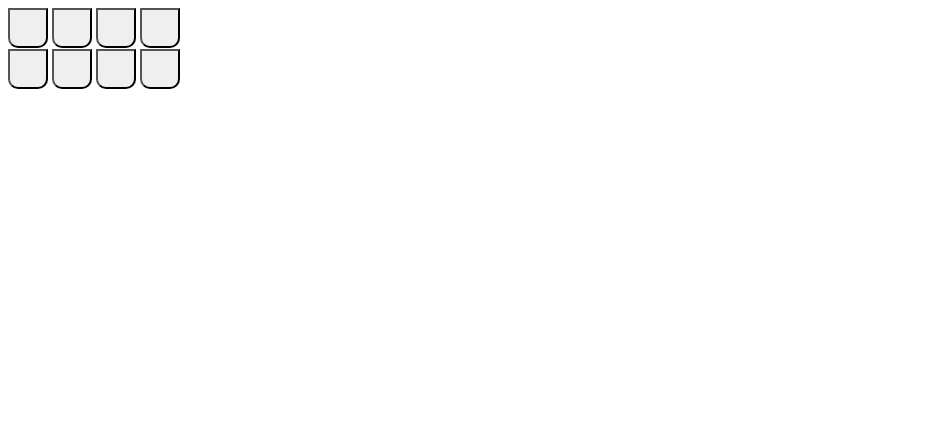
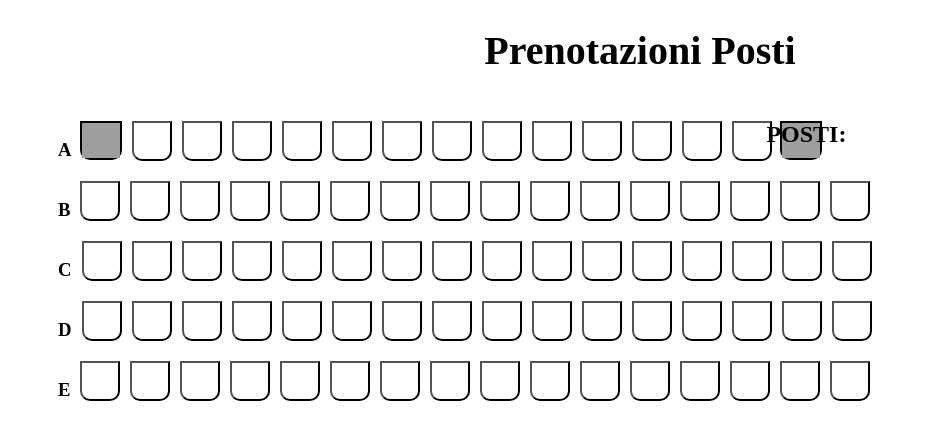
Before and after one commit to Giorgio0004/The-Rossi-Cinema, a PHP site: page /ProgettoGruppoTre/Posti.html in a window 1280 px wide. Shown: the top 440 px of the page, without its empty margins (0-927 px from the left). Run offline with PHP 8.4, Linux system fonts and the light colour scheme; tables that the repository leaves empty or names only in its code hold one stand-in row (values such as "Sample post"); some libraries are stand-ins or nearby versions; grey boxes are pictures that could not be loaded.

Commit message:
Aggiunto scelta posti

```diff
--- a/Project/Posti/Posti.html
+++ b/Project/Posti/Posti.html
@@ -10,15 +10,128 @@
     <script src="https://ajax.googleapis.com/ajax/libs/jquery/2.1.1/jquery.min.js"></script>
 </head>
 <body onload="CaricaPosti()">
+    <div class="Titolo">
+        <h1>Prenotazioni Posti</h1>
+    </div>
+
+    <div class="Prenotazione">
+
+        <div class="div-posti">
+            <label></label>
+            <!--<img src="..//../assets/schermo.jpg">-->
+
+            <div class="colonna">
+
+                <div class="colonna-posti">
+                    <h3>A</h3>
+                    <div class="div-posto">
+                        <img src="../../assets/disabile.png">
+                    </div>
                     <button onclick="PrenotaPosto(this)" value="A-1" id="A-1" class="posto"></button>
                     <button onclick="PrenotaPosto(this)" value="A-2" id="A-2" class="posto"></button>
                     <button onclick="PrenotaPosto(this)" value="A-3" id="A-3" class="posto"></button>
                     <button onclick="PrenotaPosto(this)" value="A-4" id="A-4" class="posto"></button>
+                    <button onclick="PrenotaPosto(this)" value="A-5" id="A-5" class="posto"></button>
+                    <button onclick="PrenotaPosto(this)" value="A-6" id="A-6" class="posto"></button>
+                    <button onclick="PrenotaPosto(this)" value="A-7" id="A-7" class="posto"></button>
+                    <button onclick="PrenotaPosto(this)" value="A-8" id="A-8" class="posto"></button>
+                    <button onclick="PrenotaPosto(this)" value="A-9" id="A-9" class="posto"></button>
+                    <button onclick="PrenotaPosto(this)" value="A-10" id="A-10" class="posto"></button>
+                    <button onclick="PrenotaPosto(this)" value="A-11" id="A-11" class="posto"></button>
+                    <button onclick="PrenotaPosto(this)" value="A-12" id="A-12" class="posto"></button>
+                    <button onclick="PrenotaPosto(this)" value="A-13" id="A-13" class="posto"></button>
+                    <div class="div-posto">
+                        <img src="../../assets/disabile.png">
+                    </div>
+                </div>
 
-    <br>
+                <div class="colonna-posti">
+                    <h3>B</h3>
                     <button onclick="PrenotaPosto(this)" value="B-1" id="B-1" class="posto"></button>
                     <button onclick="PrenotaPosto(this)" value="B-2" id="B-2" class="posto"></button>
                     <button onclick="PrenotaPosto(this)" value="B-3" id="B-3" class="posto"></button>
                     <button onclick="PrenotaPosto(this)" value="B-4" id="B-4" class="posto"></button>
+                    <button onclick="PrenotaPosto(this)" value="B-5" id="B-5" class="posto"></button>
+                    <button onclick="PrenotaPosto(this)" value="B-6" id="B-6" class="posto"></button>
+                    <button onclick="PrenotaPosto(this)" value="B-7" id="B-7" class="posto"></button>
+                    <button onclick="PrenotaPosto(this)" value="B-8" id="B-8" class="posto"></button>
+                    <button onclick="PrenotaPosto(this)" value="B-9" id="B-9" class="posto"></button>
+                    <button onclick="PrenotaPosto(this)" value="B-10" id="B-10" class="posto"></button>
+                    <button onclick="PrenotaPosto(this)" value="B-11" id="B-11" class="posto"></button>
+                    <button onclick="PrenotaPosto(this)" value="B-12" id="B-12" class="posto"></button>
+                    <button onclick="PrenotaPosto(this)" value="B-13" id="B-13" class="posto"></button>
+                    <button onclick="PrenotaPosto(this)" value="B-14" id="B-14" class="posto"></button>
+                    <button onclick="PrenotaPosto(this)" value="B-15" id="B-15" class="posto"></button>
+                    <button onclick="PrenotaPosto(this)" value="B-16" id="B-16" class="posto"></button>
+                </div>
+
+                <div class="colonna-posti">
+                    <h3>C</h3>
+                    <button onclick="PrenotaPosto(this)" value="C-1" id="C-1" class="posto"></button>
+                    <button onclick="PrenotaPosto(this)" value="C-2" id="C-2" class="posto"></button>
+                    <button onclick="PrenotaPosto(this)" value="C-3" id="C-3" class="posto"></button>
+                    <button onclick="PrenotaPosto(this)" value="C-4" id="C-4" class="posto"></button>
+                    <button onclick="PrenotaPosto(this)" value="C-5" id="C-5" class="posto"></button>
+                    <button onclick="PrenotaPosto(this)" value="C-6" id="C-6" class="posto"></button>
+                    <button onclick="PrenotaPosto(this)" value="C-7" id="C-7" class="posto"></button>
+                    <button onclick="PrenotaPosto(this)" value="C-8" id="C-8" class="posto"></button>
+                    <button onclick="PrenotaPosto(this)" value="C-9" id="C-9" class="posto"></button>
+                    <button onclick="PrenotaPosto(this)" value="C-10" id="C-10" class="posto"></button>
+                    <button onclick="PrenotaPosto(this)" value="C-11" id="C-11" class="posto"></button>
+                    <button onclick="PrenotaPosto(this)" value="C-12" id="C-12" class="posto"></button>
+                    <button onclick="PrenotaPosto(this)" value="C-13" id="C-13" class="posto"></button>
+                    <button onclick="PrenotaPosto(this)" value="C-14" id="C-14" class="posto"></button>
+                    <button onclick="PrenotaPosto(this)" value="C-15" id="C-15" class="posto"></button>
+                    <button onclick="PrenotaPosto(this)" value="C-16" id="C-16" class="posto"></button>
+                </div>
+
+                <div class="colonna-posti">
+                    <h3>D</h3>
+                    <button onclick="PrenotaPosto(this)" value="D-1" id="D-1" class="posto"></button>
+                    <button onclick="PrenotaPosto(this)" value="D-2" id="D-2" class="posto"></button>
+                    <button onclick="PrenotaPosto(this)" value="D-3" id="D-3" class="posto"></button>
+                    <button onclick="PrenotaPosto(this)" value="D-4" id="D-4" class="posto"></button>
+                    <button onclick="PrenotaPosto(this)" value="D-5" id="D-5" class="posto"></button>
+                    <button onclick="PrenotaPosto(this)" value="D-6" id="D-6" class="posto"></button>
+                    <button onclick="PrenotaPosto(this)" value="D-7" id="D-7" class="posto"></button>
+                    <button onclick="PrenotaPosto(this)" value="D-8" id="D-8" class="posto"></button>
+                    <button onclick="PrenotaPosto(this)" value="D-9" id="D-9" class="posto"></button>
+                    <button onclick="PrenotaPosto(this)" value="D-10" id="D-10" class="posto"></button>
+                    <button onclick="PrenotaPosto(this)" value="D-11" id="D-11" class="posto"></button>
+                    <button onclick="PrenotaPosto(this)" value="D-12" id="D-12" class="posto"></button>
+                    <button onclick="PrenotaPosto(this)" value="D-13" id="D-13" class="posto"></button>
+                    <button onclick="PrenotaPosto(this)" value="D-14" id="D-14" class="posto"></button>
+                    <button onclick="PrenotaPosto(this)" value="D-15" id="D-15" class="posto"></button>
+                    <button onclick="PrenotaPosto(this)" value="D-16" id="D-16" class="posto"></button>
+                </div>
+
+                <div class="colonna-posti">
+                    <h3>E</h3>
+                    <button onclick="PrenotaPosto(this)" value="E-1" id="E-1" class="posto"></button>
+                    <button onclick="PrenotaPosto(this)" value="E-2" id="E-2" class="posto"></button>
+                    <button onclick="PrenotaPosto(this)" value="E-3" id="E-3" class="posto"></button>
+                    <button onclick="PrenotaPosto(this)" value="E-4" id="E-4" class="posto"></button>
+                    <button onclick="PrenotaPosto(this)" value="E-5" id="E-5" class="posto"></button>
+                    <button onclick="PrenotaPosto(this)" value="E-6" id="E-6" class="posto"></button>
+                    <button onclick="PrenotaPosto(this)" value="E-7" id="E-7" class="posto"></button>
+                    <button onclick="PrenotaPosto(this)" value="E-8" id="E-8" class="posto"></button>
+                    <button onclick="PrenotaPosto(this)" value="E-9" id="E-9" class="posto"></button>
+                    <button onclick="PrenotaPosto(this)" value="E-10" id="E-10" class="posto"></button>
+                    <button onclick="PrenotaPosto(this)" value="E-11" id="E-11" class="posto"></button>
+                    <button onclick="PrenotaPosto(this)" value="E-12" id="E-12" class="posto"></button>
+                    <button onclick="PrenotaPosto(this)" value="E-13" id="E-13" class="posto"></button>
+                    <button onclick="PrenotaPosto(this)" value="E-14" id="E-14" class="posto"></button>
+                    <button onclick="PrenotaPosto(this)" value="E-15" id="E-15" class="posto"></button>
+                    <button onclick="PrenotaPosto(this)" value="E-16" id="E-16" class="posto"></button>
+                </div>
+            </div>
+        </div>
+        <div class="div-prezzo-posti" id="div-prezzo-posti">
+            <h2>POSTI:</h2>
+        </div>
+        <div>
+            <label id="prezzo"></label>
+        </div>
+    </div>
 </body>
 </html>
--- a/Project/Posti/posti.css
+++ b/Project/Posti/posti.css
@@ -1,6 +1,56 @@
 .posto{
+    background-color: transparent;
     min-width: 40px;
     min-height: 40px;
     border-bottom-left-radius:10px ;
     border-bottom-right-radius:10px ;
 }
+
+.Titolo h1{
+    justify-content: center;
+    text-align: center;
+    font-size: 40px;
+}
+
+.Prenotazione{
+    width: 100%;
+    display: inline-flex;
+}
+.div-posti{
+    width: 60%;
+    display: inline-block;
+}
+
+.colonna-posti{
+    margin-left: 50px;
+    justify-content: center;
+    text-align: center;
+    display: inline-flex;
+    max-height: 40px;
+
+    padding-top: 20px;
+}
+.colonna-posti button{
+    margin-left: 10px;
+}
+
+
+.colonna{
+    justify-content: center;
+    text-align: center;
+}
+
+.div-posto{
+    margin-left: 8px;
+    width: 38px;
+    height: 35px;
+    border-bottom-left-radius:10px ;
+    border-bottom-right-radius:10px ;
+    border-style: solid;
+    border-width: 2px;
+}
+
+.div-posto img{
+    width: 100%;
+    height: 100%;
+}
--- a/Project/Posti/posti.js
+++ b/Project/Posti/posti.js
@@ -1,29 +1,48 @@
+//data sala buttone vai
+
 let User =1;
+let posti=[];
+let prezzo = 8.70;
+let prezzoTotale;
 async function CaricaPosti(){
-    var data = {
-        id : 1,
-    };
+
     const response = await fetch('posti.php', {
         method: 'POST',
         headers:{
             "Content-Type" : "application/json"
-        },
-        body: JSON.stringify(data)
+        }
     })
     .then(res => res.json())
     .then((data) => {
 
+        // Posti non disponibili
         for(let i=0; i<data.success.length;i++){
-            if(data.success[i].ID_User !=1){
-                //console.log(data.success[i].posto);
-                document.getElementById(data.success[i].Posto).style.backgroundColor='#ba990a';
-            }
+            document.getElementById(data.success[i].Posto).style.backgroundColor='#999999';
+            document.querySelector('#'+data.success[i].Posto).disabled = true;
         }
 
     })
 }
 
 function PrenotaPosto(posto){
-    document.getElementById(posto.value).style.backgroundColor='#ba990a';
-    //document.getElementById(posto.value).disable = true;
+    //Cambia colore
+    if(document.getElementById(posto.value).style.backgroundColor=='transparent' || document.getElementById(posto.value).style.backgroundColor==''){
+        document.getElementById(posto.value).style.backgroundColor='#000000';
+        posti.push(posto.value);
+
+        var div = document.createElement("div");
+        div.setAttribute("id", posto.value+"_");
+        div.innerHTML=posto.value;
+        document.getElementById("div-prezzo-posti").appendChild(div);
+        prezzoTotale=prezzo*posti.length;
+    }
+    else{
+        document.getElementById(posto.value).style.backgroundColor='transparent';
+        posti.pop(posti);
+        let element = document.getElementById(posto.value+'_');
+        element.remove();
+        prezzoTotale=prezzo*posti.length;
+    }
+    prezzoTotale=prezzoTotale.toFixed(2);
+    document.getElementById("prezzo").innerHTML = prezzoTotale;
 }
--- a/Project/Posti/posti.php
+++ b/Project/Posti/posti.php
@@ -4,8 +4,6 @@ require_once "../dbConfig.php";
 
 global $dbh;
 
-$data = json_decode(file_get_contents('php://input'), true);
-$user = $data['id'];
 
 $sql = "SELECT Posto,ID_User FROM posti WHERE ID_Sessione = 1";
 $query = $dbh->prepare($sql);
```
Also changed, not shown: assets/disabile.png (added), assets/schermo.jpg (added). Lines whose indentation alone changed are shown as unchanged.
